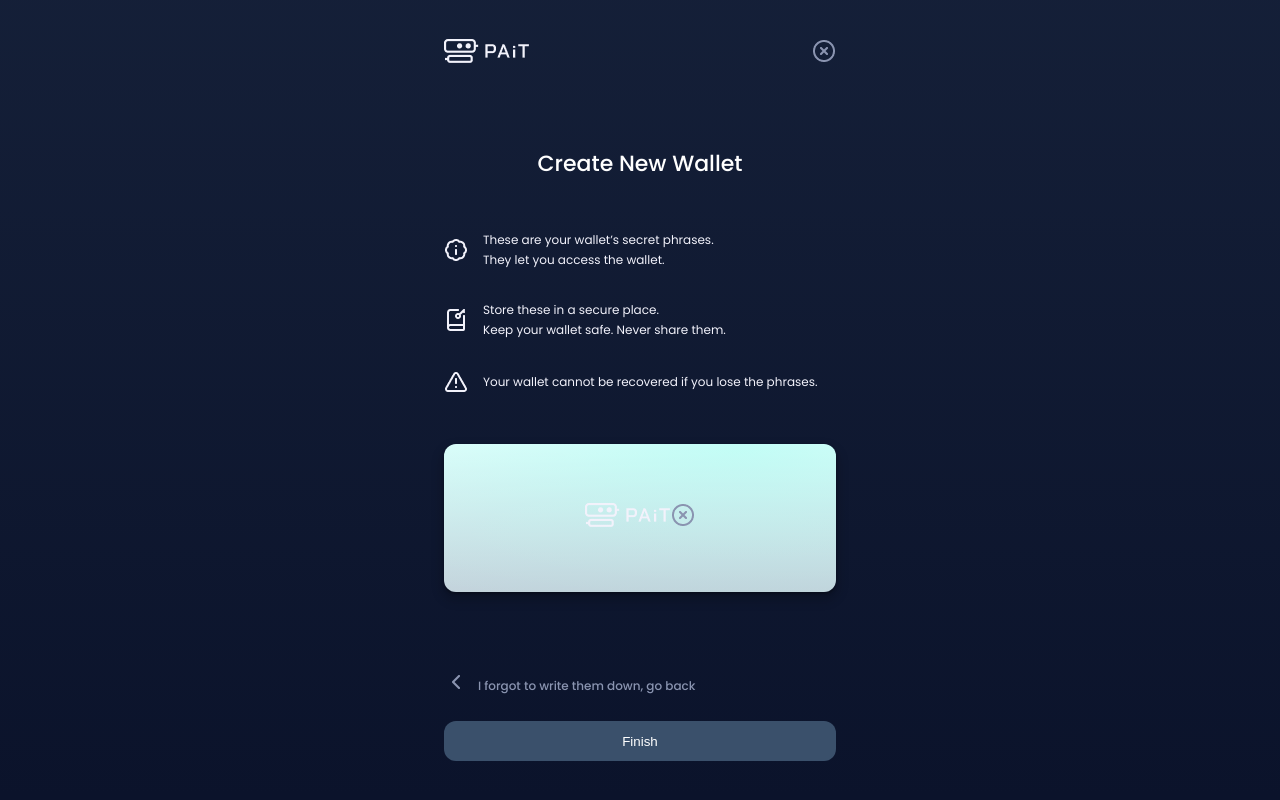
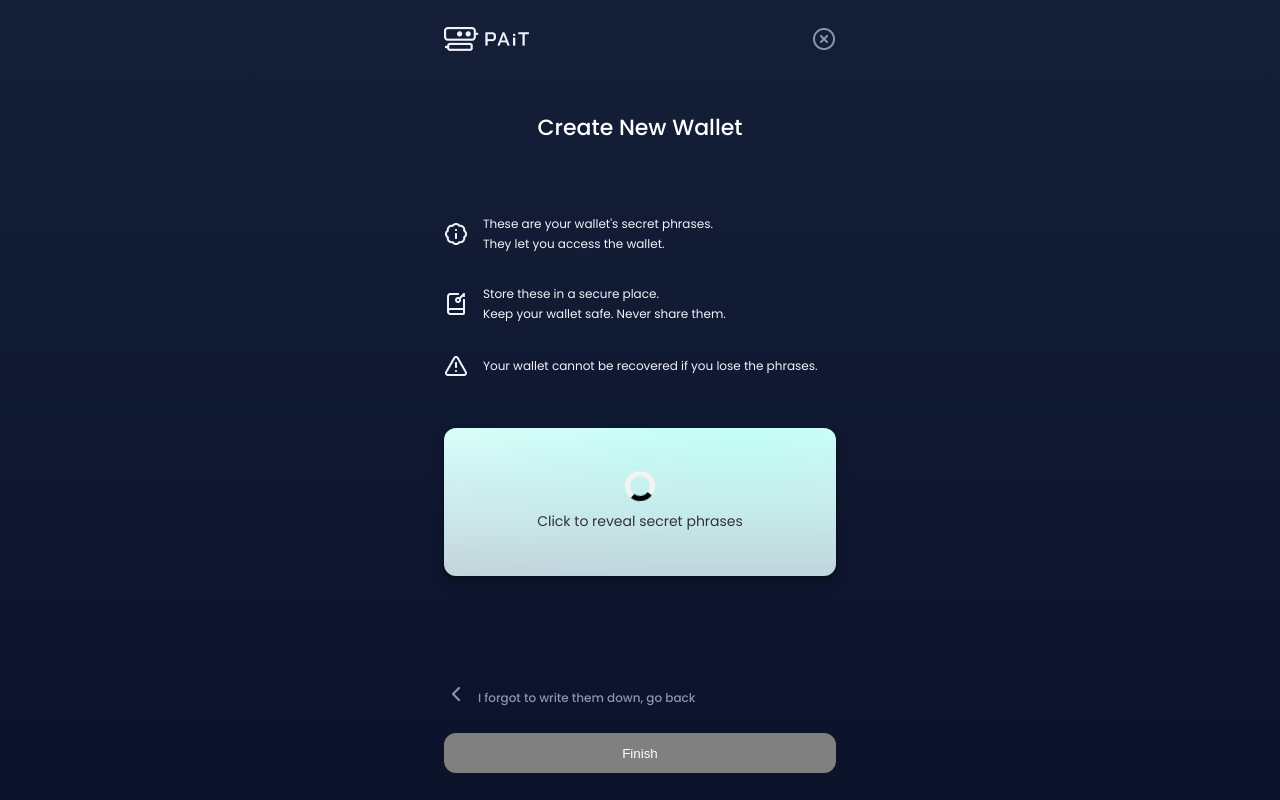
Before and after one commit to MorrisMacharia/PAiT, a Next.js app: page /Newwallet in a window 1280 px wide. Built offline with nearby package versions, Linux system fonts and the light colour scheme.

Commit message:
updated newwallet creation and verify componentes

```diff
--- a/package.json
+++ b/package.json
@@ -12,7 +12,8 @@
     "next": "14.2.5",
     "react": "^18",
     "react-dom": "^18",
-    "react-icons": "^5.2.1"
+    "react-icons": "^5.2.1",
+    "react-toastify": "^10.0.5"
   },
   "devDependencies": {
     "eslint": "^8",
--- a/src/app/Layout/WalletLayout.jsx
+++ b/src/app/Layout/WalletLayout.jsx
@@ -2,30 +2,20 @@ import React from "react";
 import { WalletNav } from "../components/WalletNav/WalletNav";
 import { WalletFooter } from "../components/WalletFooter/WalletFooter";
 
-export default function WalletLayout({
-  children,
-  hideFooter,
-  allPhrasesFilled,
-}) {
+export default function WalletLayout({ children, allPhrasesFilled, onFinish }) {
   return (
-    <div
-      style={{
-        display: "flex",
-        flexDirection: "column",
-        height: "100%",
-        justifyContent: "space-around",
-      }}
-    >
+    <div style={{ display: "flex", flexDirection: "column", height: "100%", justifyContent: "space-around" }}>
       <nav>
         <WalletNav />
       </nav>
 
       {children}
-      {!hideFooter && (
+
+
         <footer>
-          <WalletFooter allPhrasesFilled={allPhrasesFilled} />
+          <WalletFooter allPhrasesFilled={allPhrasesFilled} onFinish={onFinish} />
         </footer>
-      )}
+
     </div>
   );
 }
--- a/src/app/Newwallet/page.css
+++ b/src/app/Newwallet/page.css
@@ -48,6 +48,7 @@
   display: flex;
   height: 148px;
   justify-content: center;
+  text-align: center;
   align-items: center;
   gap: 10px;
   width: 100%;
@@ -76,7 +77,7 @@
 
 .loader-circle {
   border: 4px solid #f3f3f3;
-  border-top: 4px solid #3498db;
+  border-top: 4px solid #111111;
   border-radius: 50%;
   width: 24px;
   height: 24px;
@@ -91,3 +92,59 @@
     transform: rotate(360deg);
   }
 }
+/* Grid container for the secret phrases */
+.secret-phrases-grid {
+  display: grid;
+  grid-template-columns: repeat(3, 1fr); /* 3 columns */
+  grid-template-rows: repeat(4, auto);  /* 4 rows */
+  gap: 5px; /* Space between items */
+  width: 100%; /* Make sure it fits inside the container */
+  padding: 20px;
+  box-sizing: border-box;
+  text-align: center;
+  justify-content: center;
+  align-items: center;
+}
+
+/* Each phrase item inside the grid */
+.phrase-item {
+  padding: 7px;
+  /* background-color: #f0f0f0; Light background for each phrase */
+  border-radius: 8px;
+  font-size: 8px;
+  font-weight: bold;
+  /* box-shadow: 0 2px 4px rgba(0, 0, 0, 0.1);  */
+  transition: background-color 0.3s ease;
+}
+
+/* Hover effect for phrase items */
+.phrase-item:hover {
+  background-color: #e0e0e0; /* Slightly darker on hover */
+}
+
+/* Loader circle (can be customized) */
+.loader-circle.black {
+  border: 5px solid #f3f3f3;
+  border-top: 5px solid #000;
+  border-radius: 50%;
+  width: 30px;
+  height: 30px;
+  animation: spin 1s linear infinite;
+  margin: 0 auto; /* Center the loader */
+}
+
+
+
+
+
+
+.phrases p {
+  font-size: 14px;
+  margin-top: 10px;
+}
+
+
+.wall2 {
+  text-align: center;
+  margin-bottom: 20px;
+}
--- a/src/app/Newwallet/page.js
+++ b/src/app/Newwallet/page.js
@@ -1,27 +1,52 @@
 "use client";
 
-import React, { useState, useEffect } from "react";
+import React, { useState } from "react";
 import { useRouter } from "next/navigation";
 import WalletLayout from "../Layout/WalletLayout";
 import "../Newwallet/page.css";
-import { WalletNav } from "../components/WalletNav/WalletNav";
+import { ToastContainer, toast } from "react-toastify";
+import 'react-toastify/dist/ReactToastify.css';
+import Image from "next/image";
 
 const Newwallet = () => {
   const [isLoading, setIsLoading] = useState(true);
+  const [isFinishEnabled, setIsFinishEnabled] = useState(false);
+  const [generatedPhrases, setGeneratedPhrases] = useState([]);
   const router = useRouter();
 
-  useEffect(() => {
-    const timer = setTimeout(() => {
+  const handleClick = () => {
+    if (isLoading) {
       setIsLoading(false);
-    }, 5000);
+      setIsFinishEnabled(true);
+      const phrases = generatePhrases();
+      setGeneratedPhrases(phrases);
+      toast.success("Wallet created");
+    }
+  };
 
-    return () => clearTimeout(timer);
-  }, [router]);
+  const handleFinish = () => {
+    if (isFinishEnabled) {
+      const searchParams = new URLSearchParams({
+        phrases: JSON.stringify(generatedPhrases.slice(0, 3))
+      });
+      router.push(`/Verify?${searchParams.toString()}`);
+    }
+  };
+
+  const generatePhrases = () => {
+
+    return [
+      "Phrase 1", "Phrase 2", "Phrase 3",
+      "Phrase 4", "Phrase 5", "Phrase 6",
+      "Phrase 7", "Phrase 8", "Phrase 9",
+      "Phrase 10", "Phrase 11", "Phrase 12"
+    ];
+  };
 
   const textData = [
     {
       icon: "/badge-info.png",
-      title: "These are your wallet’s secret phrases.",
+      title: "These are your wallet's secret phrases.",
       description: "They let you access the wallet.",
     },
     {
@@ -37,14 +62,17 @@ const Newwallet = () => {
   ];
 
   return (
-    <WalletLayout hideFooter={isLoading}> {/* Pass hideFooter prop */}
-      {/* <div className="creation2"> */}
+    <WalletLayout
+      hideFooter={isLoading}
+      allPhrasesFilled={isFinishEnabled}
+      onFinish={handleFinish}
+    >
       <div className="description2">
         <h1 className="wall2">Create New Wallet</h1>
         <div className="tips">
           {textData.map((item, index) => (
             <div className="tip1" key={index}>
-                <img src={item.icon} alt="icon" width={24} height={24} />
+              <Image src={item.icon} alt="icon" width={24} height={24} />
               <div className="secrets">
                 {item.title}
                 <br />
@@ -53,18 +81,28 @@ const Newwallet = () => {
             </div>
           ))}
         </div>
-
-          <div className="phrases">
+        <div
+          className="phrases"
+          onClick={handleClick}
+          style={{ cursor: isLoading ? "pointer" : "default" }}
+        >
           {isLoading ? (
+            <div>
               <div className="loader-circle black"></div>
+              <p>Click to reveal secret phrases</p>
+            </div>
           ) : (
-
-<WalletNav />
-
+            <div className="secret-phrases-grid">
+              {generatedPhrases.map((phrase, index) => (
+                <div key={index} className="phrase-item">
+                  {phrase}
+                </div>
+              ))}
+            </div>
           )}
         </div>
       </div>
-      {/* </div> */}
+      <ToastContainer />
     </WalletLayout>
   );
 };
--- a/src/app/components/WalletFooter/WalletFooter.jsx
+++ b/src/app/components/WalletFooter/WalletFooter.jsx
@@ -1,10 +1,9 @@
-import React from 'react'
-import { useRouter } from 'next/navigation'
-import Image from 'next/image'
-import Link from 'next/link'
-import "../WalletFooter/WalletFooter.css"
+import React from 'react';
+import { useRouter } from 'next/navigation';
+import Image from 'next/image';
+import "../WalletFooter/WalletFooter.css";
 
-export const WalletFooter = ({ allPhrasesFilled }) => {
+export const WalletFooter = ({ allPhrasesFilled, onFinish }) => {
   const router = useRouter();
 
   const handleBackClick = () => {
@@ -15,23 +14,20 @@ export const WalletFooter = ({ allPhrasesFilled }) => {
     <div className="actions">
       <div className="forgot" onClick={handleBackClick}>
         <div>
-          <Image
-            src="/chevron-left.png"
-            alt="forgot"
-            width={24}
-            height={24}
-          />
+          <Image src="/chevron-left.png" alt="forgot" width={24} height={24} />
         </div>
         <div className="write">I forgot to write them down, go back</div>
       </div>
       <div className="actions2">
         <button
           className="saved2"
-          style={{ backgroundColor: allPhrasesFilled ? 'aqua' : '' }}
+          style={{ backgroundColor: allPhrasesFilled ? 'aqua' : 'gray' }} // Change color based on state
+          onClick={onFinish} // Call onFinish when button is clicked
+          disabled={!allPhrasesFilled} // Disable button if phrases aren't filled
         >
           Finish
         </button>
       </div>
     </div>
-  )
-}
+  );
+};
```
Also changed, not shown: src/app/Verify/page.js (deleted, +0 -17 lines), src/app/Verify/page.jsx (renamed from src/app/components/Verify/page.js, +40 -7 lines), src/app/Verify/page.css (renamed from src/app/components/Verify/page.css), 1 other file (tests, documents, lock files or other folders). Lines whose indentation alone changed are shown as unchanged.
